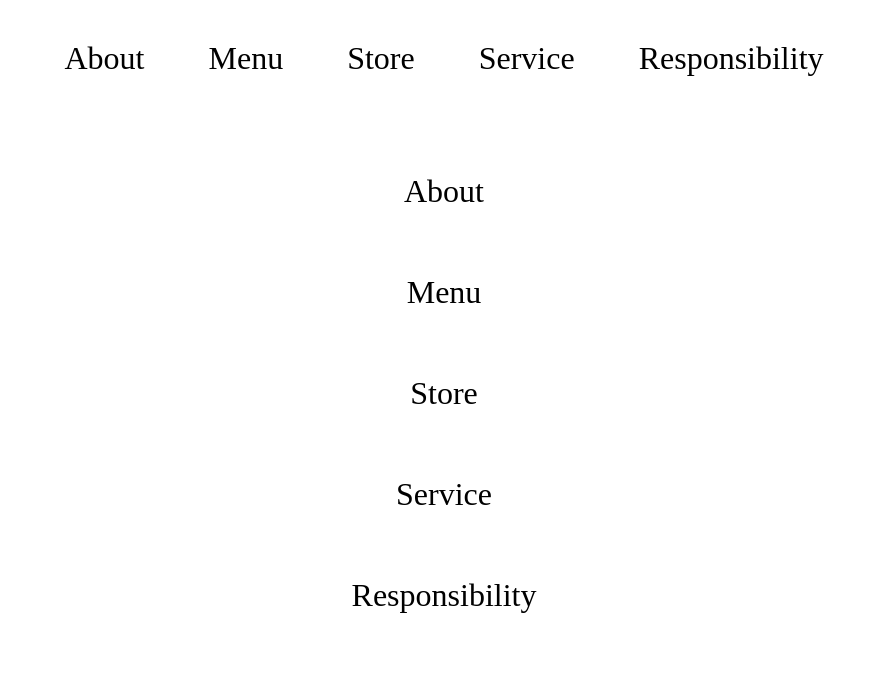
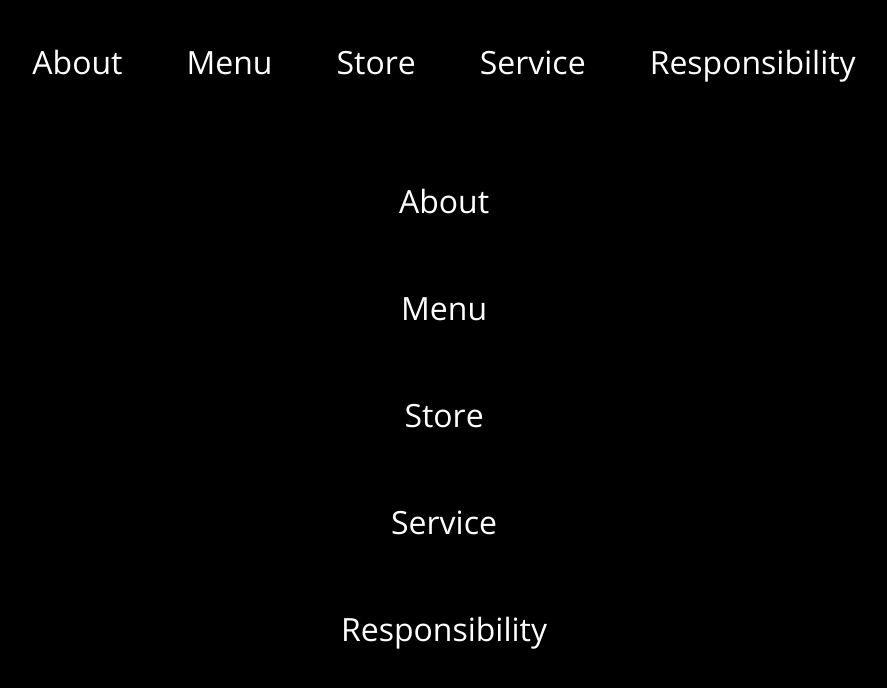
Before and after one commit to legobitna/menu-indicator, a plain HTML site: page index.html in a window 1280 px wide. Shown: the whole page, without its empty margins (196-1083 px from the left). Drawn offline with nearby package versions, Linux system fonts and the light colour scheme.

Commit message:
theme change

```diff
--- a/index.html
+++ b/index.html
@@ -1,12 +1,18 @@
 <!DOCTYPE html>
 <html lang="en">
+
 <head>
     <meta charset="UTF-8">
     <meta http-equiv="X-UA-Compatible" content="IE=edge">
     <meta name="viewport" content="width=device-width, initial-scale=1.0">
     <title>Document</title>
+
+    <link rel="preconnect" href="https://fonts.googleapis.com">
+    <link rel="preconnect" href="https://fonts.gstatic.com" crossorigin>
+    <link href="https://fonts.googleapis.com/css2?family=Open+Sans&display=swap" rel="stylesheet">
     <link rel="stylesheet" href="style.css">
 </head>
+
 <body>
     <nav>
         <div id="horizontal-underline"></div>
@@ -29,4 +35,5 @@
 
     <script src="main.js"></script>
 </body>
+
 </html>
--- a/style.css
+++ b/style.css
@@ -1,4 +1,7 @@
-
+body{
+    background-color: black;
+    font-family: 'Open Sans', sans-serif;
+}
 nav:first-child {
     display: flex;
     justify-content: center;
@@ -11,7 +14,7 @@ nav:nth-child(2){
 }
 nav a {
     text-decoration: none;
-    color:black;
+    color:white;
     margin: 1em;
     font-size: 2em;
 }
```
